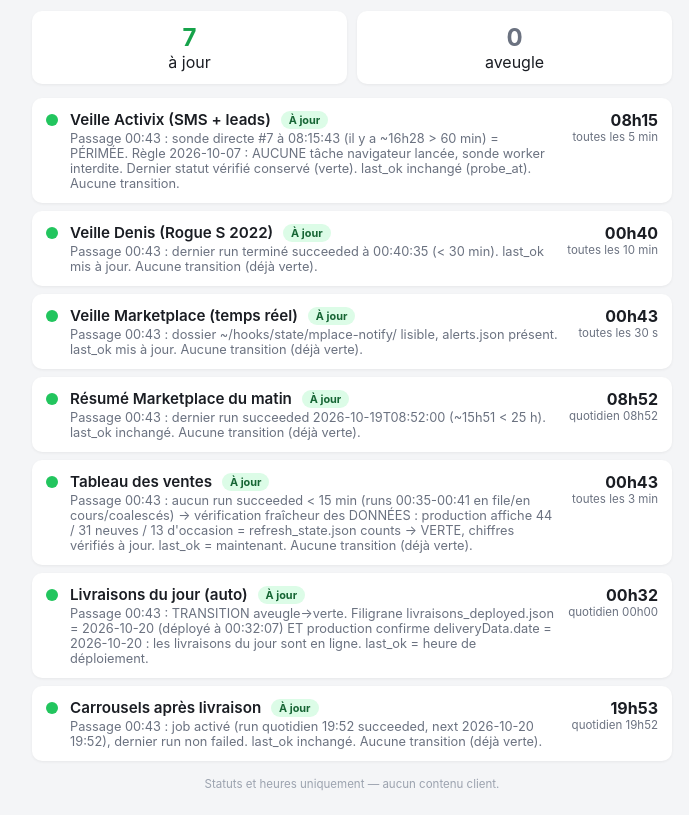
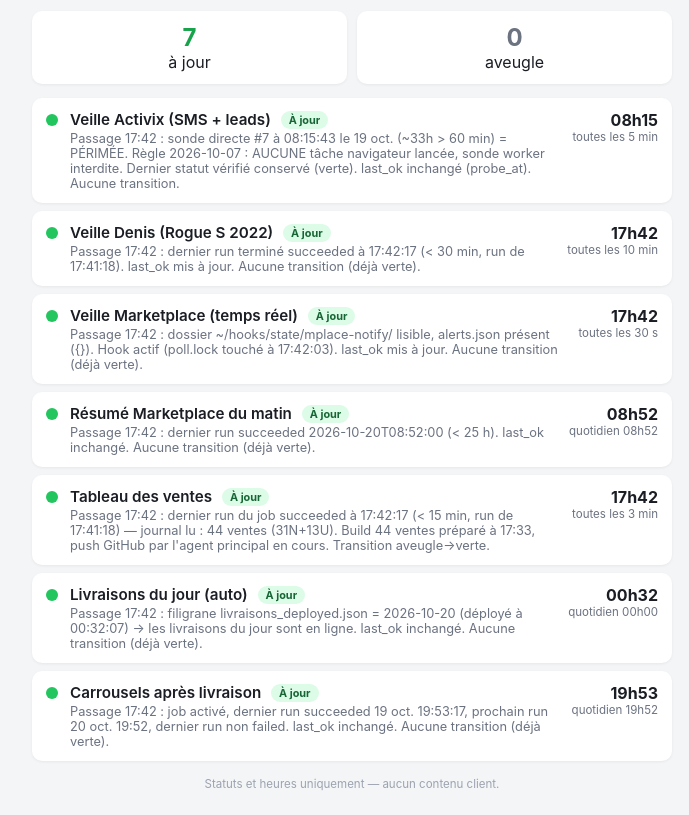
Before and after one commit to joeycarpentier-tech/etat-veilles-brossard, a plain HTML site: page index.html in a window 1280 px wide. Shown: the part 89-904 px from the top of the page, without its empty margins (288-977 px from the left). Drawn offline with Linux system fonts and the light colour scheme.

Commit message:
statuts mis à jour 2026-10-20

```diff
--- a/index.html
+++ b/index.html
@@ -32,7 +32,7 @@
 <body>
 <div class="wrap">
   <h1>État des veilles</h1>
-  <div class="upd">Statuts mis à jour à 00:43:50 · vérifiés automatiquement toutes les 15 min · la page se recharge toute seule toutes les 5 min</div>
+  <div class="upd">Statuts mis à jour à 17:42:35 · vérifiés automatiquement toutes les 15 min · la page se recharge toute seule toutes les 5 min</div>
 
   <div class="summary">
     <div class="card"><strong style="color:#16a34a">7</strong>à jour</div>
@@ -43,7 +43,7 @@
         <span class="dot" style="background:#22c55e"></span>
         <div class="main">
           <div class="name">Veille Activix (SMS + leads) <span class="badge b-green">À jour</span></div>
-          <div class="detail">Passage 00:43 : sonde directe #7 à 08:15:43 (il y a ~16h28 &gt; 60 min) = PÉRIMÉE. Règle 2026-10-07 : AUCUNE tâche navigateur lancée, sonde worker interdite. Dernier statut vérifié conservé (verte). last_ok inchangé (probe_at). Aucune transition.</div>
+          <div class="detail">Passage 17:42 : sonde directe #7 à 08:15:43 le 19 oct. (~33h &gt; 60 min) = PÉRIMÉE. Règle 2026-10-07 : AUCUNE tâche navigateur lancée, sonde worker interdite. Dernier statut vérifié conservé (verte). last_ok inchangé (probe_at). Aucune transition.</div>
         </div>
         <div class="side">
           <div class="time">08h15</div>
@@ -54,10 +54,10 @@
         <span class="dot" style="background:#22c55e"></span>
         <div class="main">
           <div class="name">Veille Denis (Rogue S 2022) <span class="badge b-green">À jour</span></div>
-          <div class="detail">Passage 00:43 : dernier run terminé succeeded à 00:40:35 (&lt; 30 min). last_ok mis à jour. Aucune transition (déjà verte).</div>
+          <div class="detail">Passage 17:42 : dernier run terminé succeeded à 17:42:17 (&lt; 30 min, run de 17:41:18). last_ok mis à jour. Aucune transition (déjà verte).</div>
         </div>
         <div class="side">
-          <div class="time">00h40</div>
+          <div class="time">17h42</div>
           <div class="freq">toutes les 10 min</div>
         </div>
       </div>
@@ -65,10 +65,10 @@
         <span class="dot" style="background:#22c55e"></span>
         <div class="main">
           <div class="name">Veille Marketplace (temps réel) <span class="badge b-green">À jour</span></div>
-          <div class="detail">Passage 00:43 : dossier ~/hooks/state/mplace-notify/ lisible, alerts.json présent. last_ok mis à jour. Aucune transition (déjà verte).</div>
+          <div class="detail">Passage 17:42 : dossier ~/hooks/state/mplace-notify/ lisible, alerts.json présent ({}). Hook actif (poll.lock touché à 17:42:03). last_ok mis à jour. Aucune transition (déjà verte).</div>
         </div>
         <div class="side">
-          <div class="time">00h43</div>
+          <div class="time">17h42</div>
           <div class="freq">toutes les 30 s</div>
         </div>
       </div>
@@ -76,7 +76,7 @@
         <span class="dot" style="background:#22c55e"></span>
         <div class="main">
           <div class="name">Résumé Marketplace du matin <span class="badge b-green">À jour</span></div>
-          <div class="detail">Passage 00:43 : dernier run succeeded 2026-10-19T08:52:00 (~15h51 &lt; 25 h). last_ok inchangé. Aucune transition (déjà verte).</div>
+          <div class="detail">Passage 17:42 : dernier run succeeded 2026-10-20T08:52:00 (&lt; 25 h). last_ok inchangé. Aucune transition (déjà verte).</div>
         </div>
         <div class="side">
           <div class="time">08h52</div>
@@ -87,10 +87,10 @@
         <span class="dot" style="background:#22c55e"></span>
         <div class="main">
           <div class="name">Tableau des ventes <span class="badge b-green">À jour</span></div>
-          <div class="detail">Passage 00:43 : aucun run succeeded &lt; 15 min (runs 00:35-00:41 en file/en cours/coalescés) → vérification fraîcheur des DONNÉES : production affiche 44 / 31 neuves / 13 d&#x27;occasion = refresh_state.json counts → VERTE, chiffres vérifiés à jour. last_ok = maintenant. Aucune transition (déjà verte).</div>
+          <div class="detail">Passage 17:42 : dernier run du job succeeded à 17:42:17 (&lt; 15 min, run de 17:41:18) — journal lu : 44 ventes (31N+13U). Build 44 ventes préparé à 17:33, push GitHub par l&#x27;agent principal en cours. Transition aveugle→verte.</div>
         </div>
         <div class="side">
-          <div class="time">00h43</div>
+          <div class="time">17h42</div>
           <div class="freq">toutes les 3 min</div>
         </div>
       </div>
@@ -98,7 +98,7 @@
         <span class="dot" style="background:#22c55e"></span>
         <div class="main">
           <div class="name">Livraisons du jour (auto) <span class="badge b-green">À jour</span></div>
-          <div class="detail">Passage 00:43 : TRANSITION aveugle→verte. Filigrane livraisons_deployed.json = 2026-10-20 (déployé à 00:32:07) ET production confirme deliveryData.date = 2026-10-20 : les livraisons du jour sont en ligne. last_ok = heure de déploiement.</div>
+          <div class="detail">Passage 17:42 : filigrane livraisons_deployed.json = 2026-10-20 (déployé à 00:32:07) → les livraisons du jour sont en ligne. last_ok inchangé. Aucune transition (déjà verte).</div>
         </div>
         <div class="side">
           <div class="time">00h32</div>
@@ -109,7 +109,7 @@
         <span class="dot" style="background:#22c55e"></span>
         <div class="main">
           <div class="name">Carrousels après livraison <span class="badge b-green">À jour</span></div>
-          <div class="detail">Passage 00:43 : job activé (run quotidien 19:52 succeeded, next 2026-10-20 19:52), dernier run non failed. last_ok inchangé. Aucune transition (déjà verte).</div>
+          <div class="detail">Passage 17:42 : job activé, dernier run succeeded 19 oct. 19:53:17, prochain run 20 oct. 19:52, dernier run non failed. last_ok inchangé. Aucune transition (déjà verte).</div>
         </div>
         <div class="side">
           <div class="time">19h53</div>
```
